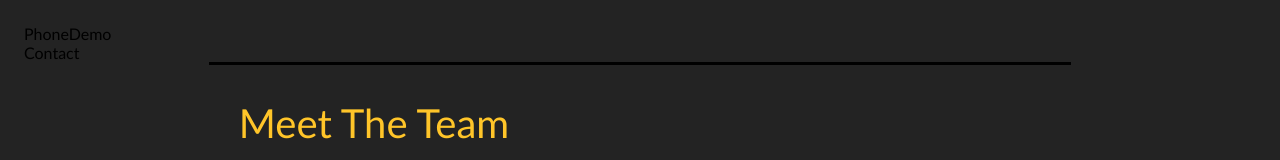
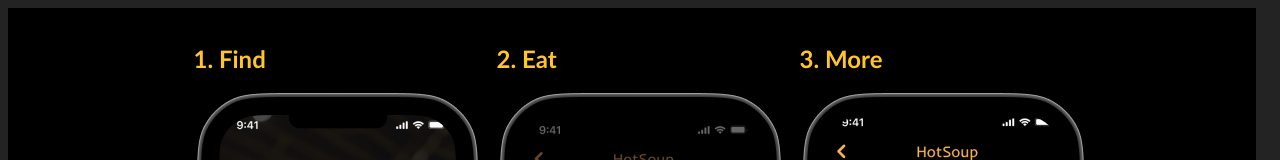
Before and after one commit to HotSoupRepos/WebAppFrontEnd, a React (Create React App) app: page / in a window 1280 px wide. Shown: the top 160 px of the page. Built offline with nearby package versions, Linux system fonts and the light colour scheme; a web font is replaced by a local one.

Commit message:
added 3rd phone demo img, created grid added section content

```diff
--- a/src/sections/phone-demo/PhoneDemo.css
+++ b/src/sections/phone-demo/PhoneDemo.css
@@ -0,0 +1,5 @@
+.phone-body {
+	background-color: var(--black);
+	justify-content: center;
+	color: var(--primaryYellow);
+}
--- a/src/sections/phone-demo/PhoneDemo.jsx
+++ b/src/sections/phone-demo/PhoneDemo.jsx
@@ -1,8 +1,27 @@
-import React from "react";
-import "./PhoneDemo.css";
+import React from 'react';
+import './PhoneDemo.css';
+import PhoneSearch from '../../assets/images/PhoneSearch.png';
+import PhonePreview from '../../assets/images/PhonePreview.png';
+import PhoneAbout from '../../assets/images/PhoneAbout.png';
+import Grid from '@mui/material/Grid';
 
 const PhoneDemo = () => {
-	return <div>PhoneDemo</div>;
+	return (
+		<Grid className='phone-body' container spacing={2}>
+			<Grid item xs='auto'>
+				<h2>1. Find</h2>
+				<img src={PhonePreview} alt='Phone Demo Preview'></img>
+			</Grid>
+			<Grid item xs='auto'>
+				<h2>2. Eat</h2>
+				<img src={PhoneSearch} alt='Phone Demo Search'></img>
+			</Grid>
+			<Grid item xs='auto'>
+				<h2>3. More</h2>
+				<img src={PhoneAbout} alt='Phone Demo About'></img>
+			</Grid>
+		</Grid>
+	);
 };
 
 export default PhoneDemo;
```
Also changed, not shown: src/App.jsx (+6 -6 lines), src/assets/images/PhoneAbout.png (added).
